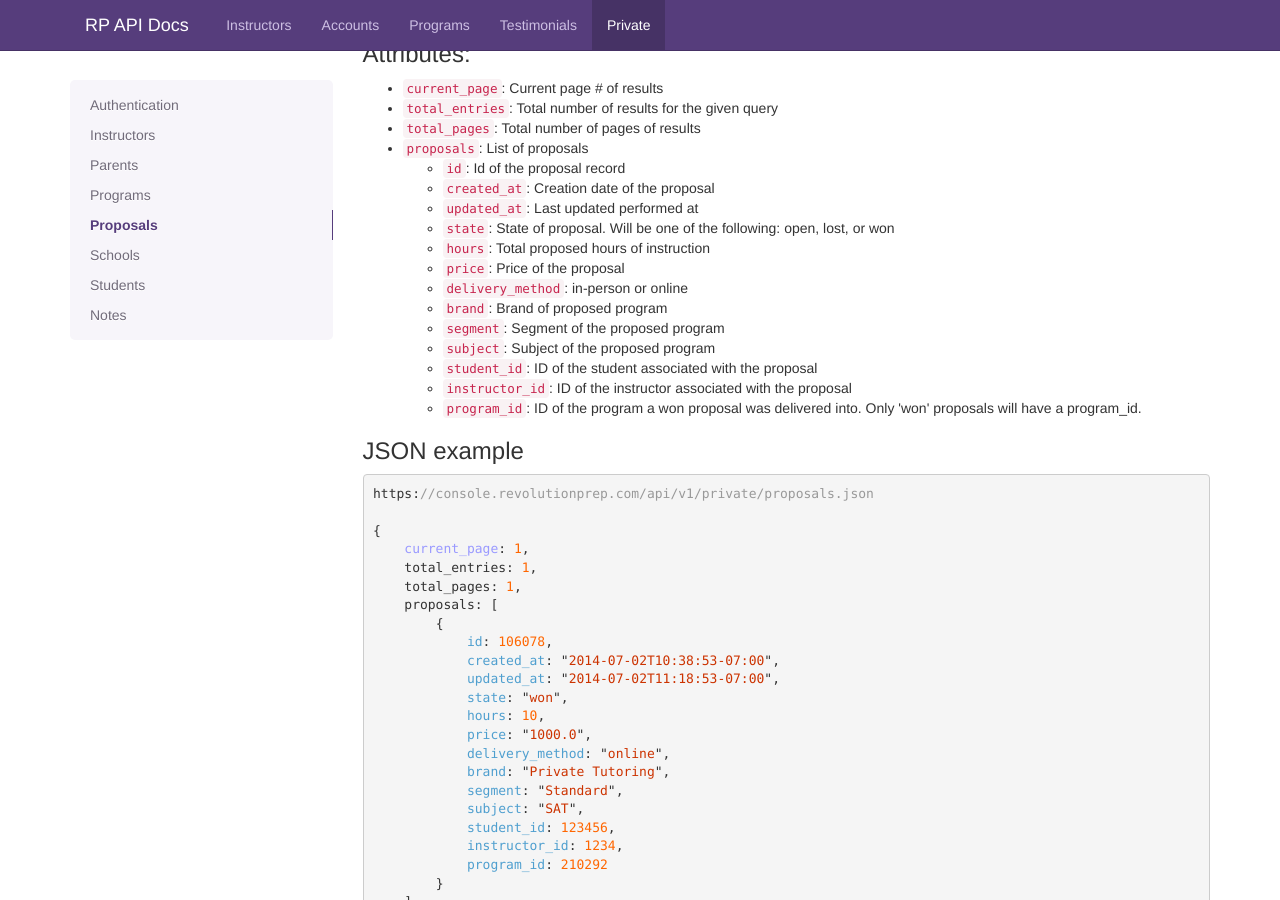
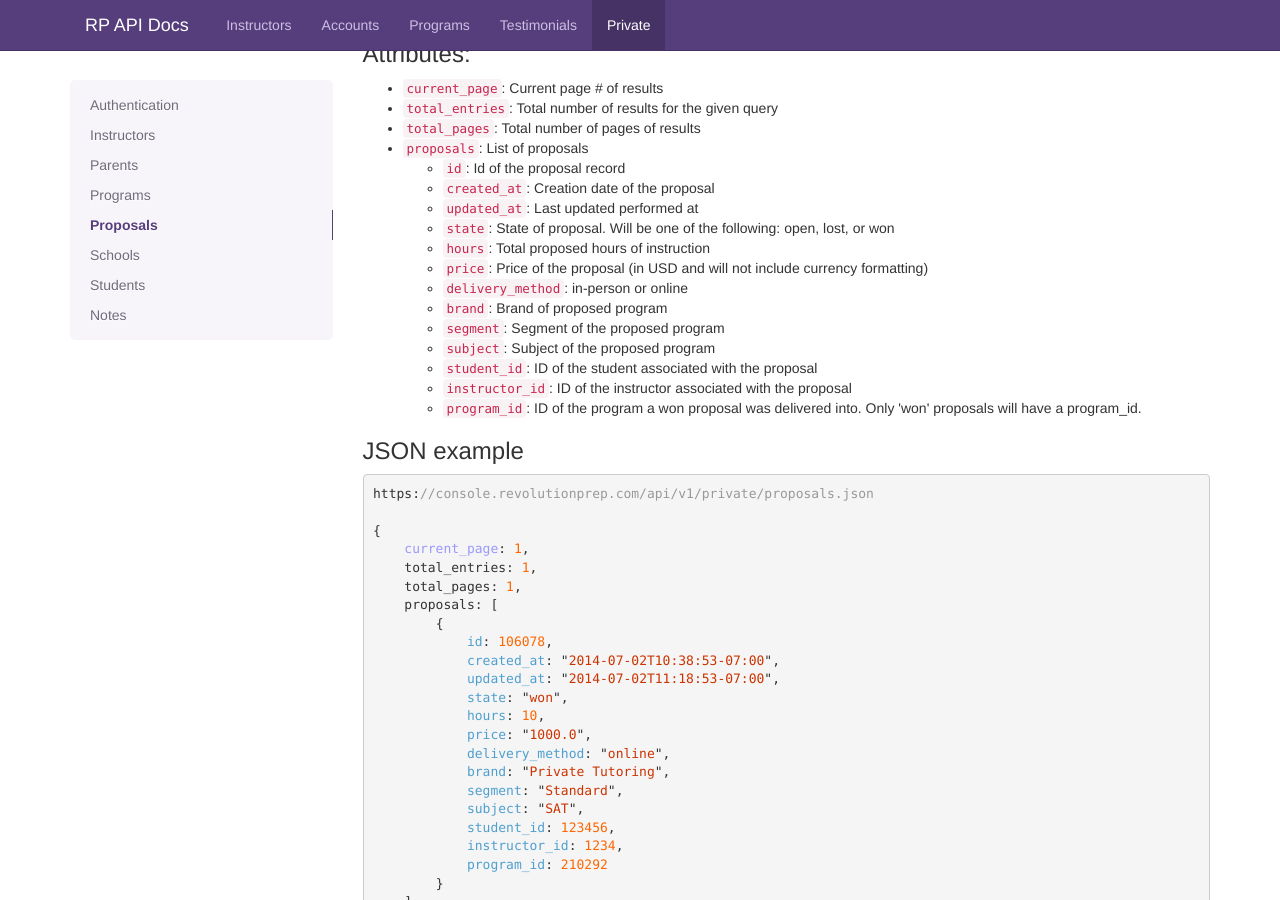
Before and after one commit to RevolutionPrep/RevolutionPrep.github.io, a Jekyll site: the page built from private.html, in a window 1280 px wide and 900 px high, scrolled down 6321 px. Built offline with Jekyll 4.4.1, drawn with Linux system fonts in a browser that asks for light colours; Markdown is read by kramdown in place of the engine named in the settings; comment, search, counter and statistics services are not loaded.

Commit message:
Make a note about price in proposal section

```diff
--- a/private.html
+++ b/private.html
@@ -411,7 +411,7 @@ https://console.revolutionprep.com/api/v1/private/programs.json
         <li><code>updated_at</code>: Last updated performed at</li>
         <li><code>state</code>: State of proposal. Will be one of the following: open, lost, or won</li>
         <li><code>hours</code>: Total proposed hours of instruction</li>
-        <li><code>price</code>: Price of the proposal</li>
+        <li><code>price</code>: Price of the proposal (in USD and will not include currency formatting)</li>
         <li><code>delivery_method</code>: in-person or online</li>
         <li><code>brand</code>: Brand of proposed program</li>
         <li><code>segment</code>: Segment of the proposed program</li>
```
